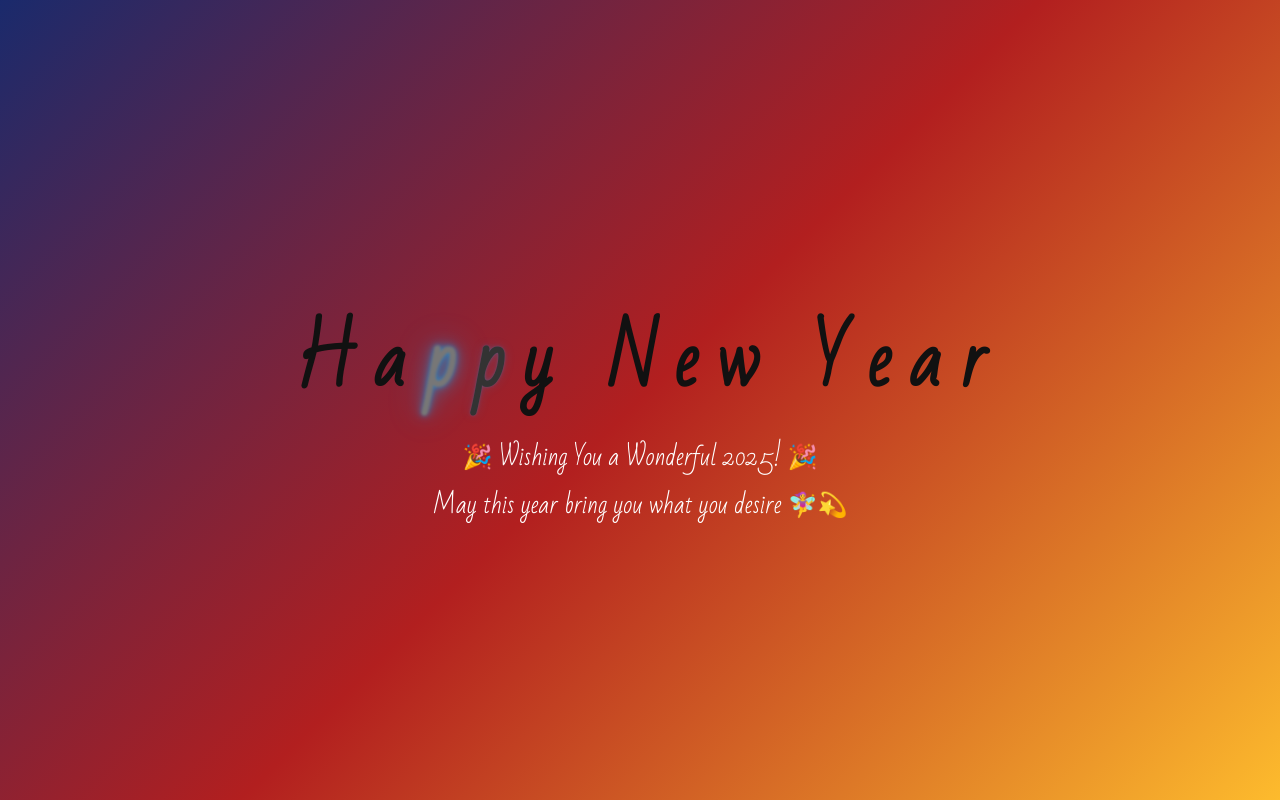
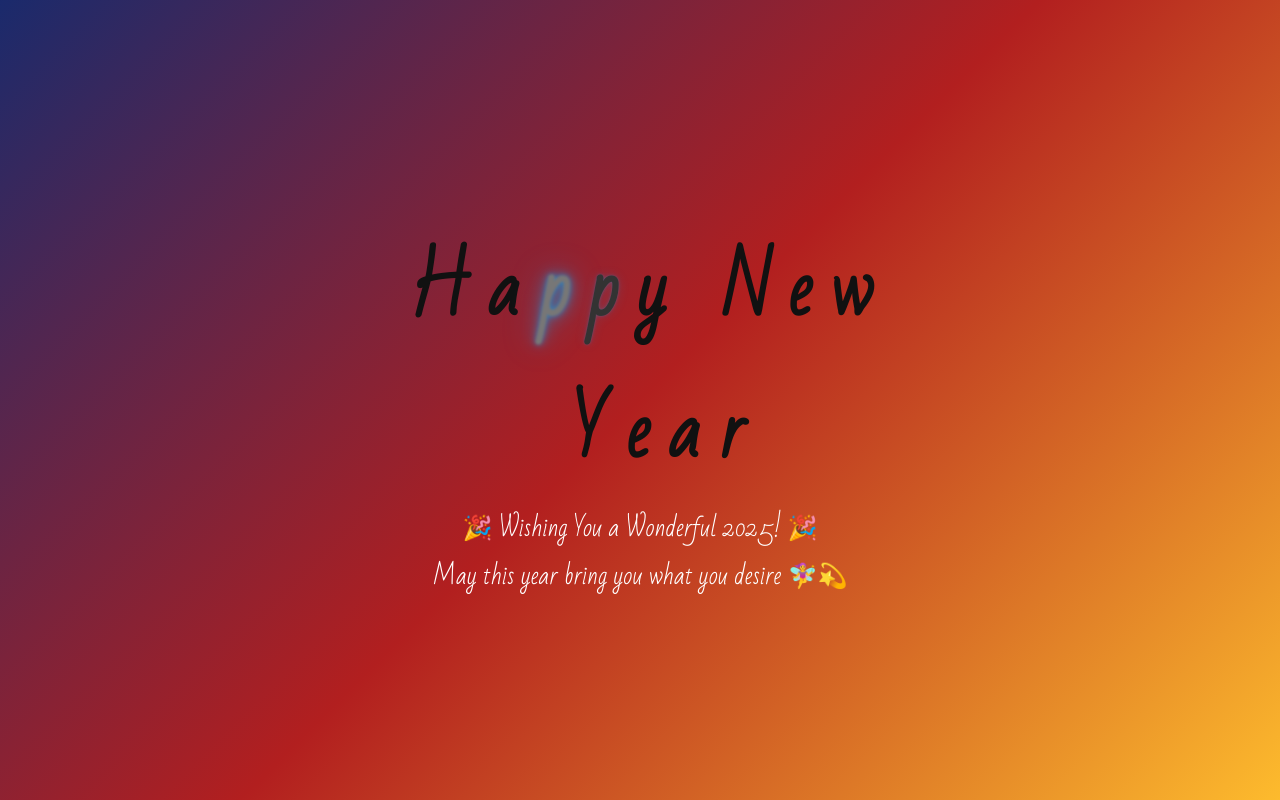
Before and after one commit to Gokulraj1112/new, a plain HTML site: page index.html in a window 1280 px wide. Drawn offline with Linux system fonts and the light colour scheme.

Commit message:
Update index.html

```diff
--- a/index.html
+++ b/index.html
@@ -152,7 +152,7 @@
                 <span>&nbsp;</span>
                 <span>N</span>
                 <span>e</span>
-                <span>w</span>
+                <span>w</span><br>
                 <span>&nbsp;</span>
                 <span>Y</span>
                 <span>e</span>
```
